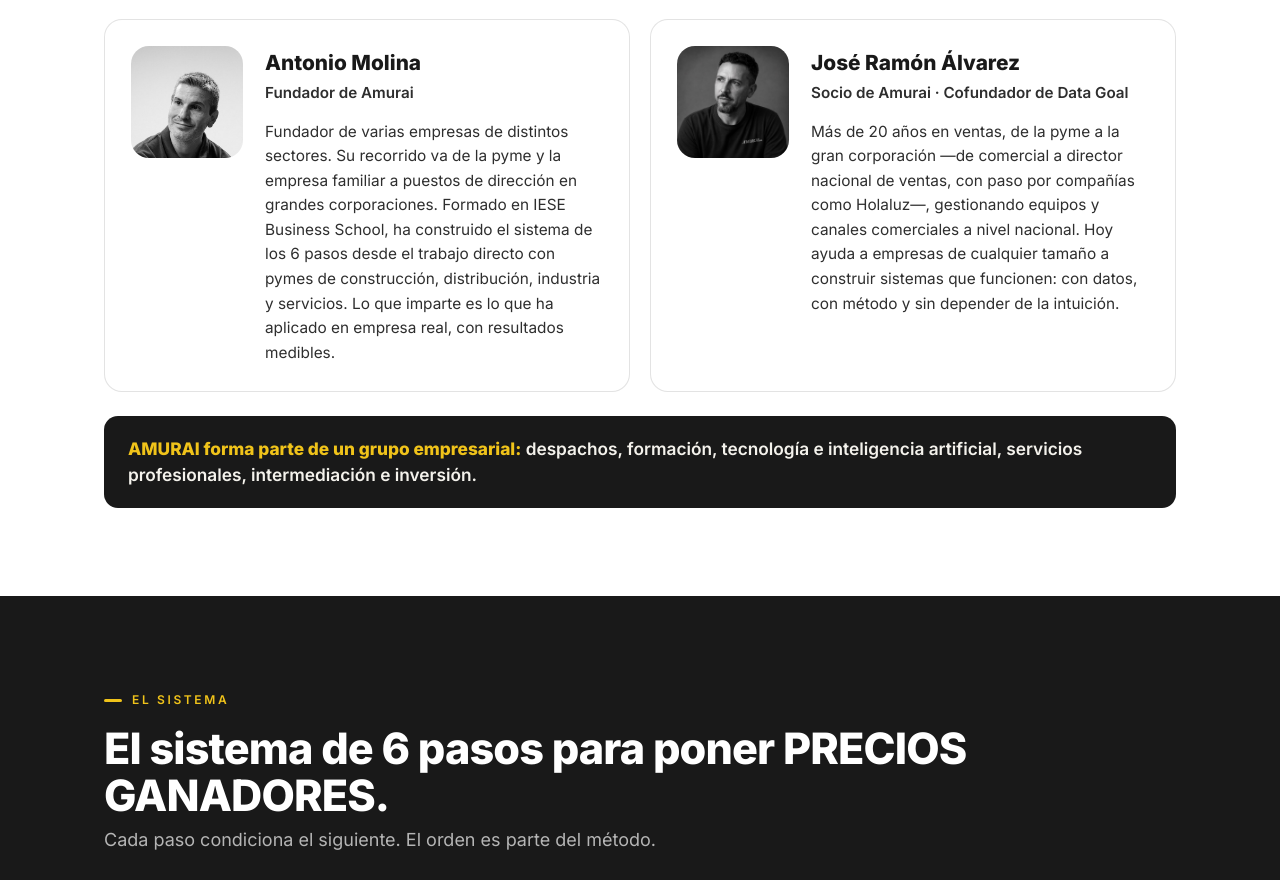
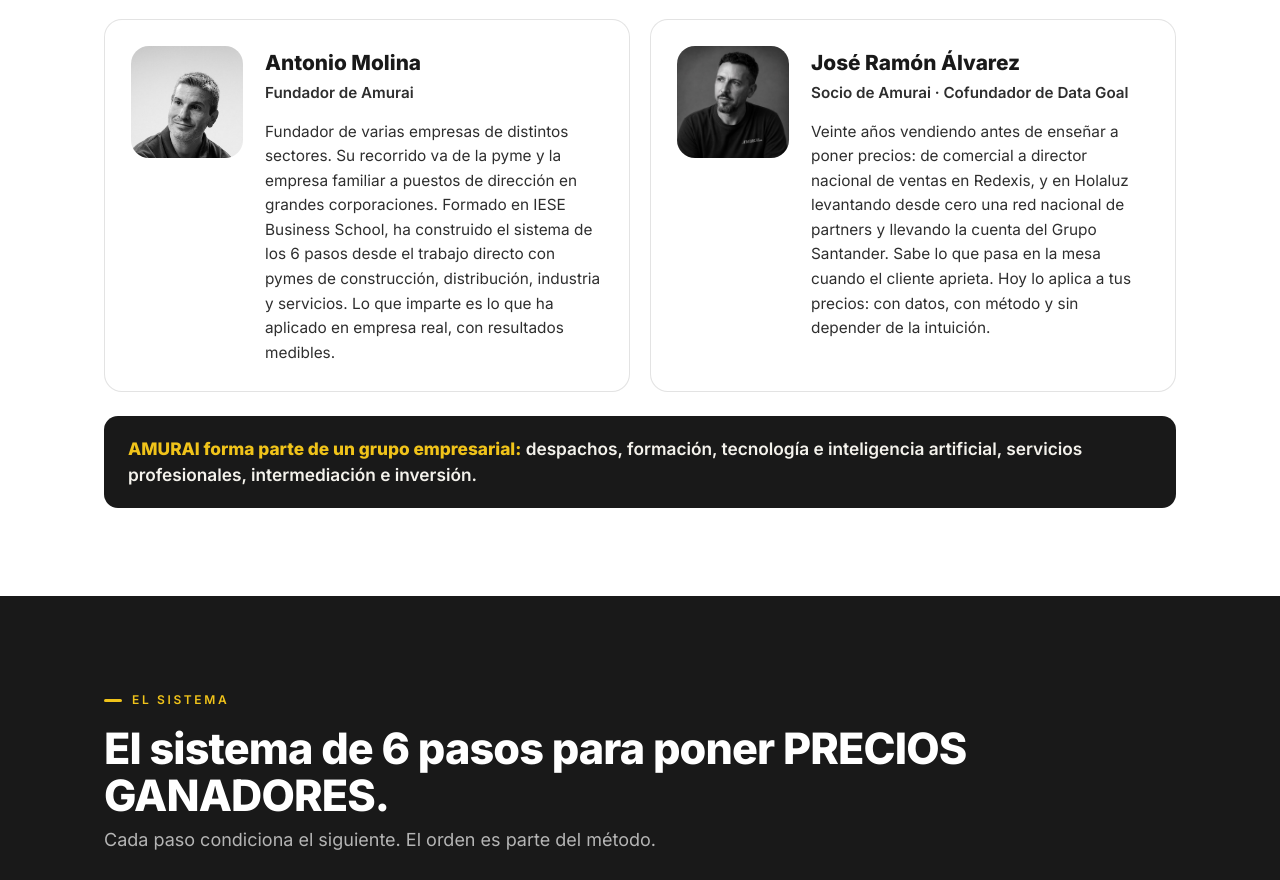
Before and after one commit to joseramonalvarez-gif/am-maquetas-revision, a plain HTML site: page piezas/01_incompany/landing_incompany_AMURAI_v2.1.html in a window 1280 px wide. Shown: the part 4980-5860 px from the top of the page. Drawn offline with Linux system fonts and the light colour scheme.

Commit message:
Antonio · B12: bio de JR (V2)
Co-Authored-By: Claude Fable 5.1 <noreply@anthropic.com>

```diff
--- a/piezas/01_incompany/landing_incompany_AMURAI_v2.1.html
+++ b/piezas/01_incompany/landing_incompany_AMURAI_v2.1.html
@@ -9,6 +9,7 @@
   PASO 9v (GATE D, 2026-09-03): retirada la nota de la caja de precio «El precio final se ajusta según extras y desplazamiento…» (JR, ronda 35).
   PASO 9ad (Antonio · bloque A, 2026-09-03): caja del grupo bajo las bios.
   PASO 9af (Antonio · B11, 2026-09-03): botón del formulario de la Telaraña: «Descarga LA TELARAÑA DE PRECIOS».
+  PASO 9ag (Antonio · B12, 2026-09-03): bio de JR reescrita (V2, con Redexis, Holaluz y Santander), por JR.
   PASO 9b (GATE D, 2026-09-02): capa 1 plegada (la información básica se despliega; las casillas siguen visibles y obligatorias).
   PASO 9c (GATE D, 2026-09-02): sistema de acentos (etiqueta del hero, palabra subrayada en el H1, guion en las etiquetas de sección, enlaces en el texto); copy intacto.
   PASO 9g (GATE D, 2026-09-02): un solo vídeo de reseña (2), con pie «del taller presencial» (reparto de vídeos, JR).
@@ -475,7 +476,7 @@ p a:not(.btn),li a:not(.btn){color:inherit;font-weight:600;text-decoration:under
         <div>
           <div class="nm">José Ramón Álvarez</div>
           <div class="role">Socio de Amurai · Cofundador de Data Goal</div>
-          <p>Más de 20 años en ventas, de la pyme a la gran corporación —de comercial a director nacional de ventas, con paso por compañías como Holaluz—, gestionando equipos y canales comerciales a nivel nacional. Hoy ayuda a empresas de cualquier tamaño a construir sistemas que funcionen: con datos, con método y sin depender de la intuición.</p>
+          <p>Veinte años vendiendo antes de enseñar a poner precios: de comercial a director nacional de ventas en Redexis, y en Holaluz levantando desde cero una red nacional de partners y llevando la cuenta del Grupo Santander. Sabe lo que pasa en la mesa cuando el cliente aprieta. Hoy lo aplica a tus precios: con datos, con método y sin depender de la intuición.</p>
         </div>
       </div>
     </div>
```
Also changed, not shown: piezas/03_taller_presencial/landing_taller_presencial_AMURAI_v1.2.html (+2 -1 lines), piezas/05_eventos/landing_colectivos_AMURAI_v1.0.html (+2 -1 lines), web/como-lo-hacemos_amurai_es_v1.0.html (+2 -1 lines).
